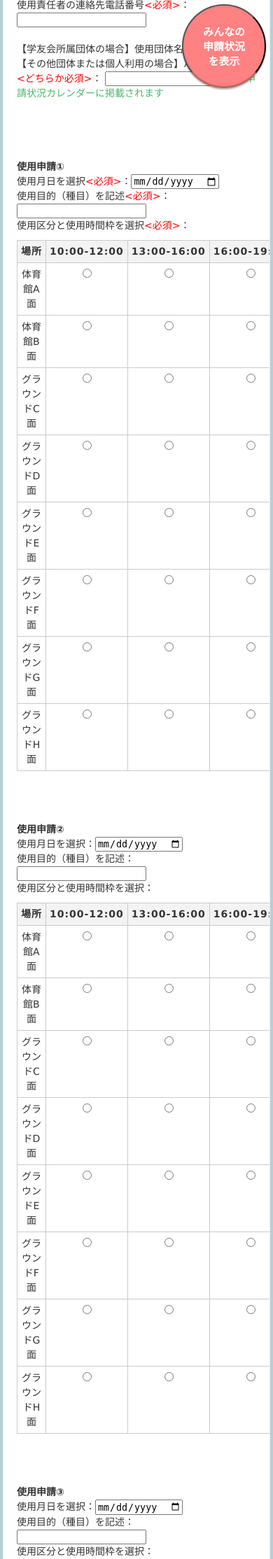
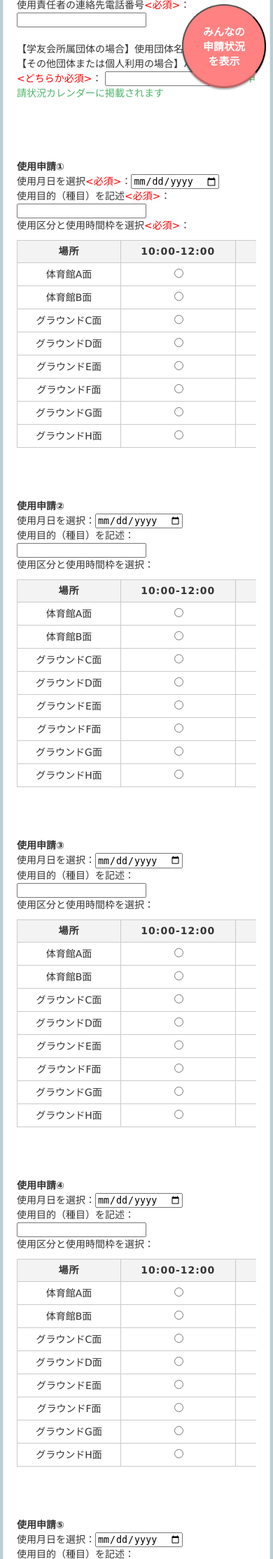
Before and after one commit to Kitsuya0828/BookingBears, a PHP site: page /normal_form.html in a window 390 px wide. Shown: the part 708-2936 px from the top of the page at 70% size. Run offline with PHP 8.4, Linux system fonts and the light colour scheme.

Commit message:
make it better

```diff
--- a/normal_form.html
+++ b/normal_form.html
@@ -307,6 +307,7 @@
                     <label for="date1">使用月日を選択<span style="color: #ff0000"><必須></span>：</label><input name="date1" type="date" required><br>
                     <label for="purpose1">使用目的（種目）を記述<span style="color: #ff0000"><必須></span>：</label><input name="purpose1" type="text" required><br>
                     <label>使用区分と使用時間枠を選択<span style="color: #ff0000"><必須></span>：</label>
+                    <div class="scroll">
                       <table class="table">
 
                         <tr>
@@ -367,12 +368,14 @@
                         </tr>
 
                     </table>
+                  </div>
 
                     <br><br><br>
                     <big><b>使用申請②</b></big><br>
                     <label for="date2">使用月日を選択：</label><input name="date2" type="date" required><br>
                     <label for="purpose2">使用目的（種目）を記述：</label><input name="purpose2" type="text" required><br>
                     <label>使用区分と使用時間枠を選択：</label>
+                    <div class="scroll">
                       <table class="table">
                         <tr>
                           <th>場所</th>
@@ -429,12 +432,14 @@
                           <td><input type="radio" name="placetime2" id="placetime2" value="グラウンドH面_16～19"></td>
                           </tr>
                       </table>
+                    </div>
 
                     <br><br><br>
                     <big><b>使用申請③</b></big><br>
                     <label for="date3">使用月日を選択：</label><input name="date3" type="date" required><br>
                     <label for="purpose3">使用目的（種目）を記述：</label><input name="purpose3" type="text" required><br>
                     <label>使用区分と使用時間枠を選択：</label>
+                    <div class="scroll">
                       <table class="table">
 
                           <tr>
@@ -495,12 +500,14 @@
                         </tr>
 
                       </table>
+                    </div>
 
                     <br><br><br>
                     <big><b>使用申請④</b></big><br>
                     <label for="date4">使用月日を選択：</label><input name="date4" type="date" required><br>
                     <label for="purpose4">使用目的（種目）を記述：</label><input name="purpose4" type="text" required><br>
                     <label>使用区分と使用時間枠を選択：</label>
+                    <div class="scroll">
                       <table class="table">
 
                           <tr>
@@ -561,12 +568,14 @@
                         </tr>
 
                       </table>
+                    </div>
 
                     <br><br><br>
                     <big><b>使用申請⑤</b></big><br>
                     <label for="date5">使用月日を選択：</label><input name="date5" type="date" required><br>
                     <label for="purpose5">使用目的（種目）を記述：</label><input name="purpose5" type="text" required><br>
                     <label>使用区分と使用時間枠を選択：</label>
+                    <div class="scroll">
                       <table class="table">
 
                           <tr>
@@ -626,7 +635,9 @@
                           <td><input type="radio" name="placetime5" id="placetime5" value="グラウンドH面_16～19"></td>
                         </tr>
 
-                    </table><br><br>
+                      </table>
+                    </div>
+                    <br><br>
                     <label for="equipment">使用器具：</label><input name="equipment" type="text" id="equipment" required>
                     </form>
                     <br>
--- a/style.css
+++ b/style.css
@@ -594,20 +594,26 @@ border-bottom: none;/*線を消す*/
 	}
 }
 
+@media screen and (max-width: 640px){
+	.scroll {
+		overflow-x: auto;
+	}
+	.table {
+		min-width: 640px;
+		margin: 0 10px 50px;
+	}
+	.table td {
+		border-top: solid 1 px #ccc;
+		border-bottom: solid 1px #ccc;
+	}
+}
 
 /* スマートフォン 縦(ポートレート) */
 @media all and (max-width: 480px)
     { .GoogleCalendar iframe
 		{ height: 400px;  }
-	  table.table {
-		width: 50vw;
-	  }
 	}
 @media only screen and (max-width:480px){
-	table.table {
-		width: 50vw;
-	  }
-
 	ul#topnav li{width:50%;}
 
 	ul#topnav li:nth-child(3n){
```
Lines whose indentation alone changed are shown as unchanged.
